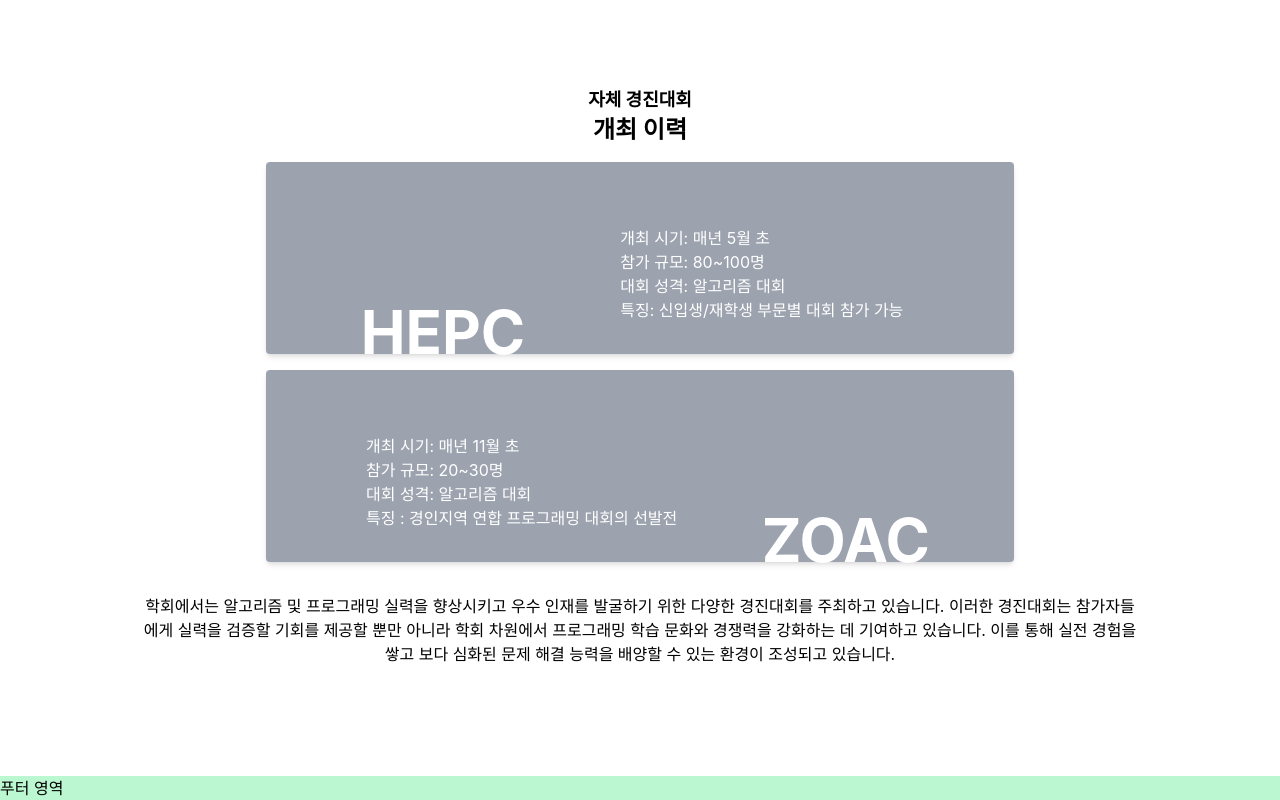
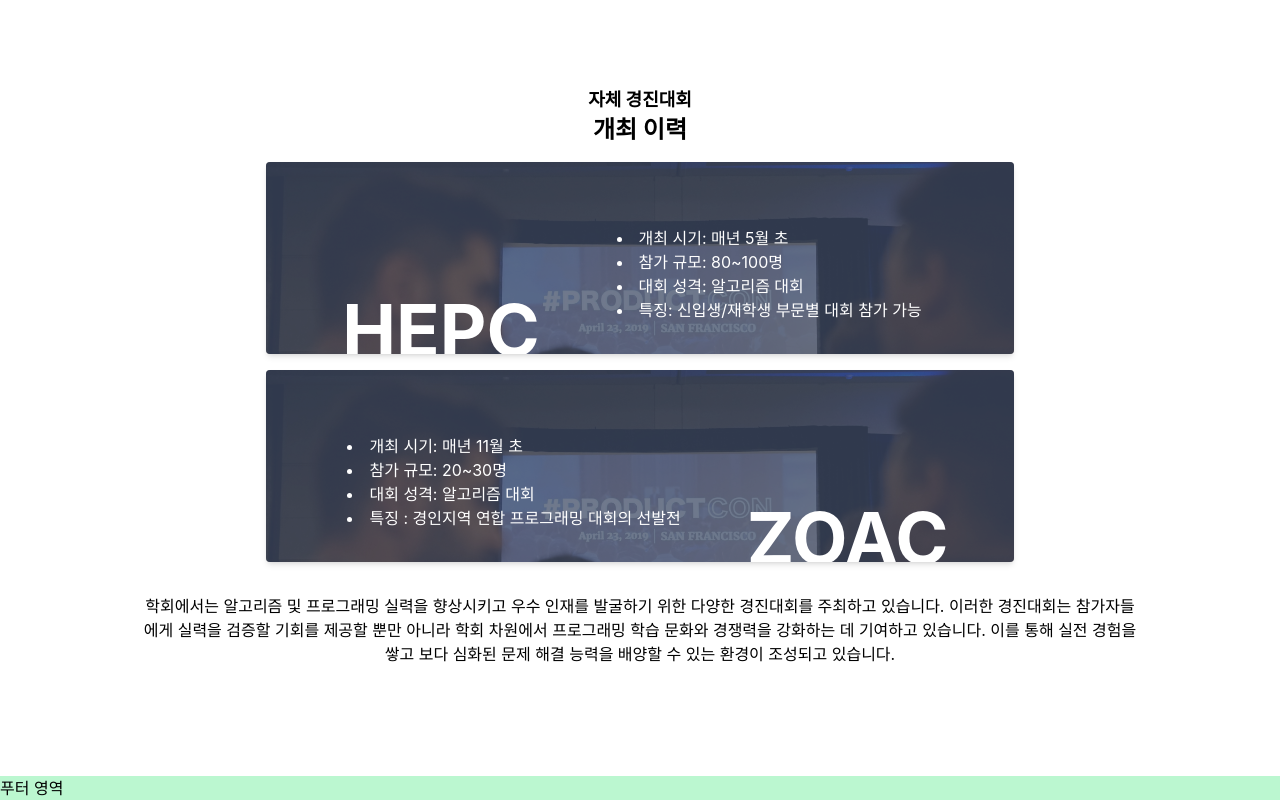
Before and after one commit to ZERONE-HOMEPAGE/client, a React (Vite) app: page / in a window 1280 px wide. Shown: the part 3644-4444 px from the top of the page. Built offline with nearby package versions, Linux system fonts and the light colour scheme; a web font is replaced by a local one.

Commit message:
chore: 카드 이미지 추가, 글자크기 조정,토글 목록 보이게 변경

```diff
--- a/src/components/sections/MainPage/CompetitionHistory.tsx
+++ b/src/components/sections/MainPage/CompetitionHistory.tsx
@@ -1,34 +1,55 @@
 import Card from "@/components/ui/Card";
+import competetionImg from "@/assets/images/competition.jpg";
 
 export default function CompetitionHistory() {
     return (
         <div className="w-full min-h-[100vh] flex flex-col items-center justify-center p-4">
             <p className="font-bold text-lg">자체 경진대회</p>
             <h1 className="text-2xl font-bold mb-4">개최 이력</h1>
-            <Card className=" w-[95%] md:w-[60%] h-48 !bg-gray-400 text-white mb-4 flex flex-row items-end justify-evenly p-0">
-                <div className="flex flex-col items-end justify-end h-full">
-                    <h1 className="text-4xl md:text-6xl font-bold -mb-4 leading-none translate-y-2">HEPC</h1>
+
+            <Card className="relative w-[95%] md:w-[60%] h-48 text-white mb-4 flex flex-row items-end justify-evenly p-0 overflow-hidden">
+                <img
+                    src={competetionImg}
+                    alt="배경"
+                    className="absolute inset-0 w-full h-full object-cover opacity-60"
+                />
+                <div className="absolute inset-0 bg-[rgba(10,25,59,0.58)]" />
+                <div className="relative flex flex-col items-end justify-end h-full">
+                    <h1 className="text-4xl -mb-3 md:text-7xl font-bold md:-mb-5 leading-none translate-y-2">
+                        HEPC
+                    </h1>
                 </div>
-                <ul className="p-4">
+                <ul className="relative p-4 list-disc list-inside">
                     <li>개최 시기: 매년 5월 초</li>
                     <li>참가 규모: 80~100명</li>
                     <li>대회 성격: 알고리즘 대회</li>
                     <li>특징: 신입생/재학생 부문별 대회 참가 가능</li>
                 </ul>
             </Card>
-            <Card className=" w-[95%] md:w-[60%] h-48 !bg-gray-400 text-white mb-8 flex flex-row items-end justify-evenly">
-                <ul className="p-4">
+
+            <Card className="relative w-[95%] md:w-[60%] h-48 text-white mb-8 flex flex-row items-end justify-evenly p-0 overflow-hidden">
+                <img
+                    src={competetionImg}
+                    alt="배경"
+                    className="absolute inset-0 w-full h-full object-cover opacity-60"
+                />
+                <div className="absolute inset-0 bg-[rgba(10,25,59,0.58)]" />
+                <ul className="relative p-4 list-disc list-inside">
                     <li>개최 시기: 매년 11월 초</li>
                     <li>참가 규모: 20~30명</li>
                     <li>대회 성격: 알고리즘 대회</li>
                     <li>특징 : 경인지역 연합 프로그래밍 대회의 선발전</li>
                 </ul>
-                <div className="flex flex-col items-end justify-end h-full">
-                    <h1 className="text-4xl md:text-6xl font-bold -mb-4 leading-none translate-y-2">ZOAC</h1>
+                <div className="relative flex flex-col items-end justify-end h-full">
+                    <h1 className="text-4xl -mb-3 md:text-7xl font-bold md:-mb-5 leading-none translate-y-2">
+                        ZOAC
+                    </h1>
                 </div>
             </Card>
 
-            <p className="w-[80%] text-center">학회에서는 알고리즘 및 프로그래밍 실력을 향상시키고 우수 인재를 발굴하기 위한 다양한 경진대회를 주최하고 있습니다. 이러한 경진대회는 참가자들에게 실력을 검증할 기회를 제공할 뿐만 아니라 학회 차원에서 프로그래밍 학습 문화와 경쟁력을 강화하는 데 기여하고 있습니다. 이를 통해 실전 경험을 쌓고 보다 심화된 문제 해결 능력을 배양할 수 있는 환경이 조성되고 있습니다.</p>
+            <p className="w-[80%] text-center">
+                학회에서는 알고리즘 및 프로그래밍 실력을 향상시키고 우수 인재를 발굴하기 위한 다양한 경진대회를 주최하고 있습니다. 이러한 경진대회는 참가자들에게 실력을 검증할 기회를 제공할 뿐만 아니라 학회 차원에서 프로그래밍 학습 문화와 경쟁력을 강화하는 데 기여하고 있습니다. 이를 통해 실전 경험을 쌓고 보다 심화된 문제 해결 능력을 배양할 수 있는 환경이 조성되고 있습니다.
+            </p>
         </div>
     );
 }
```
Also changed, not shown: src/assets/images/competition.jpg (added).
